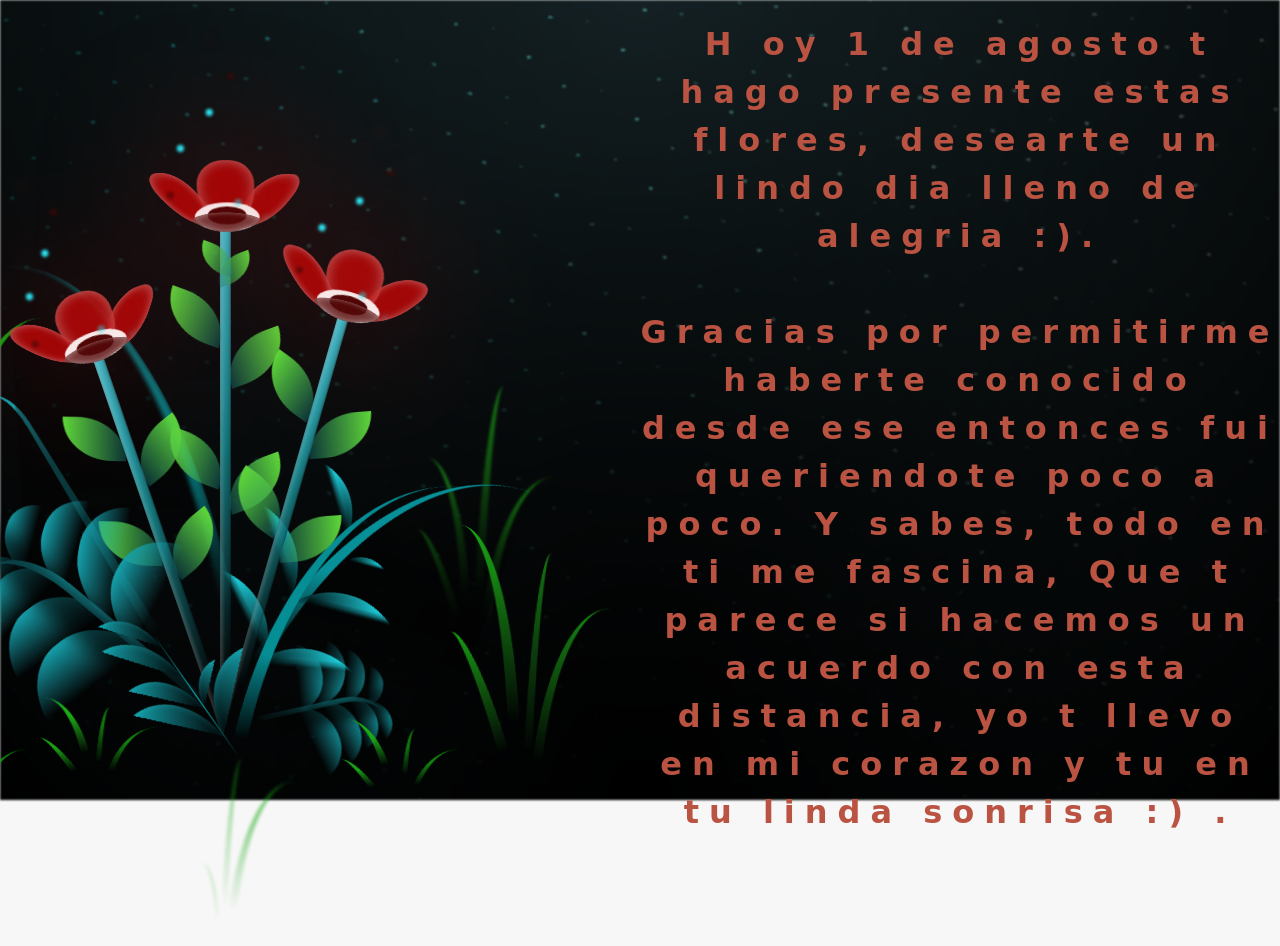
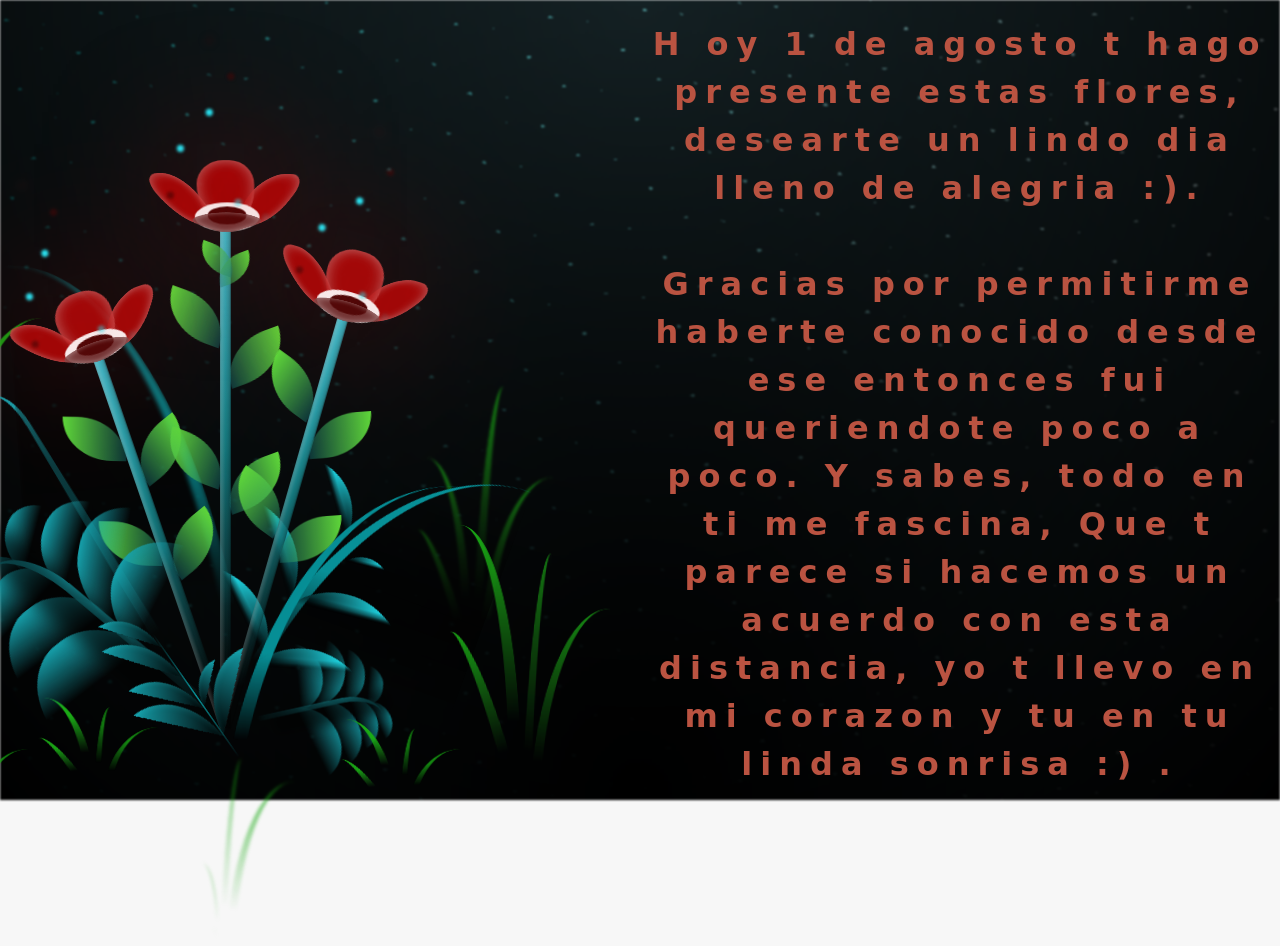
Before and after one commit to reyner18/flores-amarillas-tres-main, a plain HTML site: page flower.html in a window 1280 px wide. Drawn offline with Linux system fonts and the light colour scheme.

Commit message:
Actualización del main.css

```diff
--- a/css/main.css
+++ b/css/main.css
@@ -47,7 +47,7 @@ body {
   top: 20px;               /* Distancia desde el borde superior */
   left: 50%;
   font-weight: bold;
-  letter-spacing: 10px;
+  letter-spacing: 8px;
   text-align: center;
   opacity: 0;
   animation: fadeIn 3s ease-in-out forwards;
```
